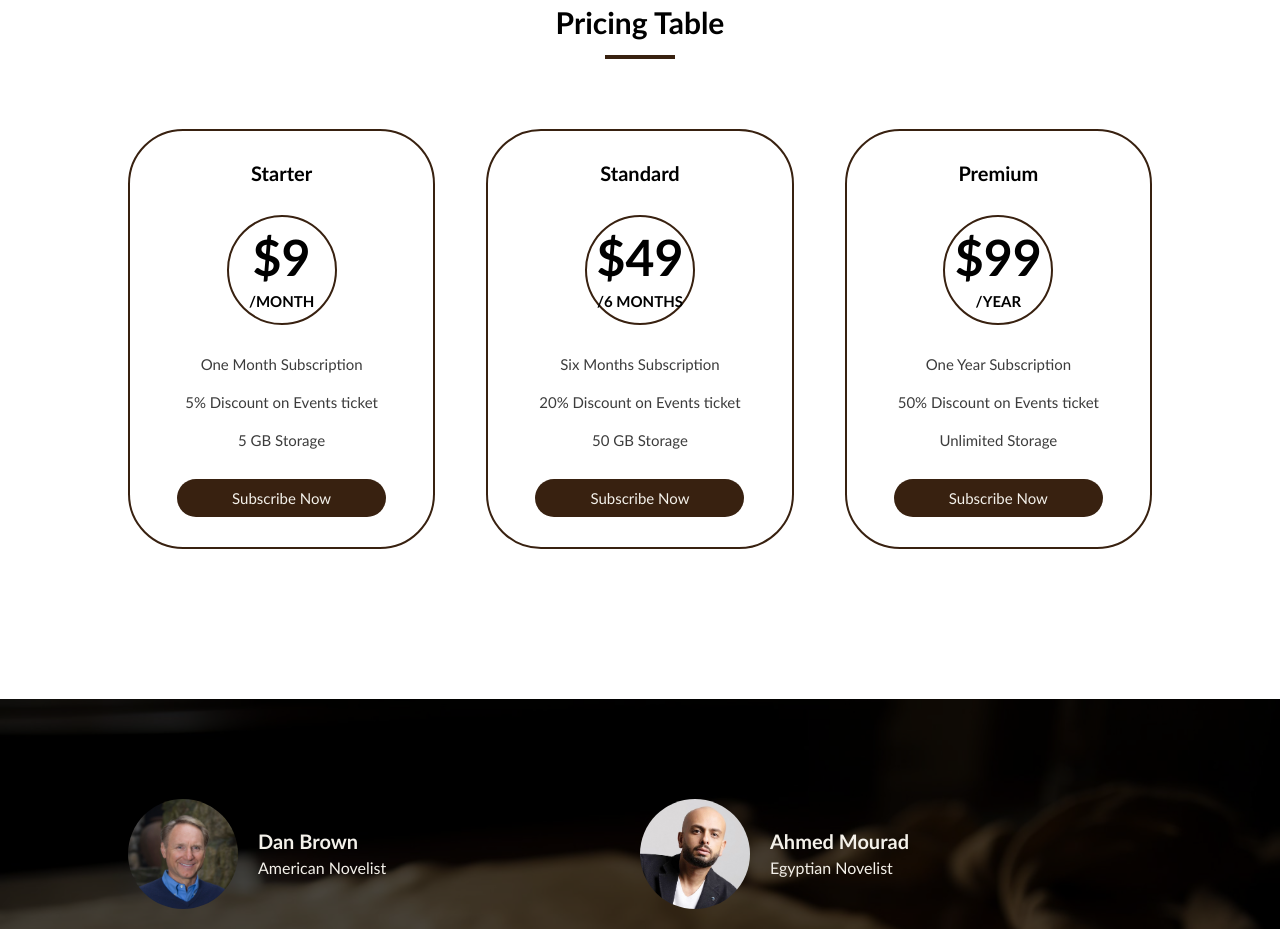
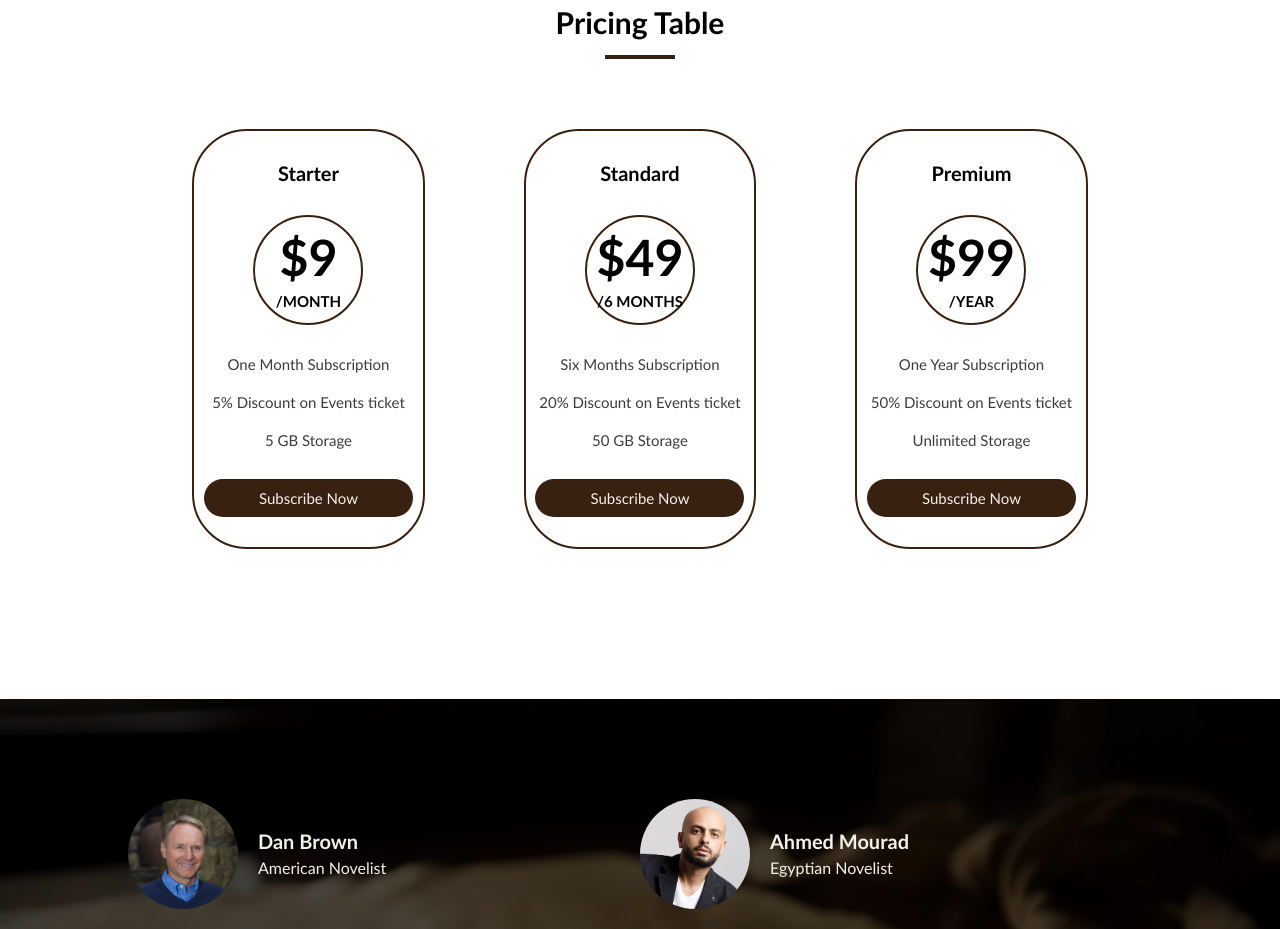
Before and after one commit to ahmedelkharashy15/project1_bookhome, a plain HTML site: page index.html in a window 1280 px wide. Shown: the part 4840-5769 px from the top of the page. Drawn offline with Linux system fonts and the light colour scheme.

Commit message:
Update style.css

```diff
--- a/css/style.css
+++ b/css/style.css
@@ -484,12 +484,20 @@
     text-align: center;
 }
 
+.container-table {
+    width: 70%;
+}
+
 .table {
     border: 2px solid #382110;
     float: left;
-    width: 30%;
+    width: 26%;
     border-radius: 55px;
     position: relative;
+}
+
+.table-2 {
+    margin: 0 11%;
 }
 
 .table h3 {
```
